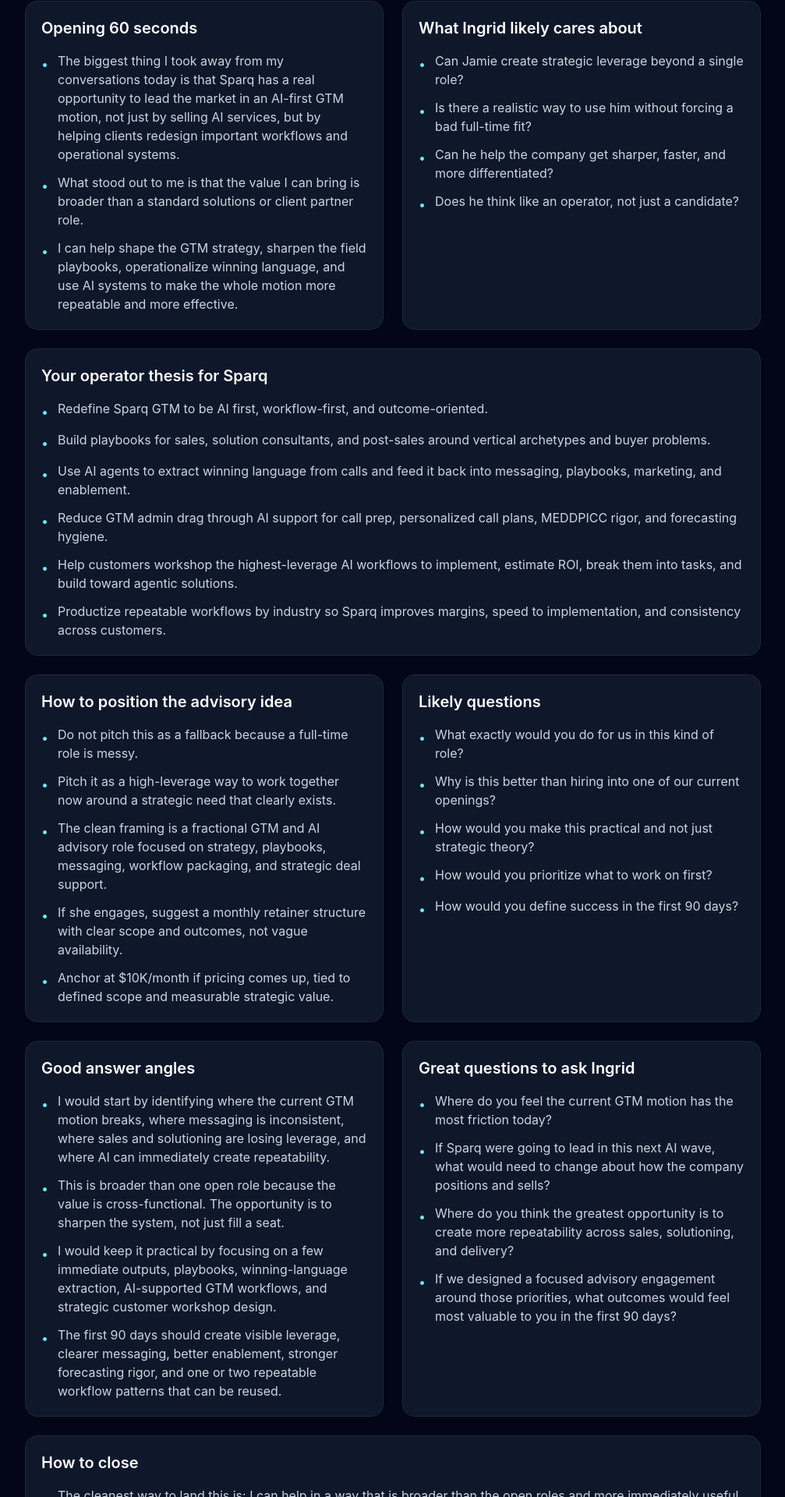
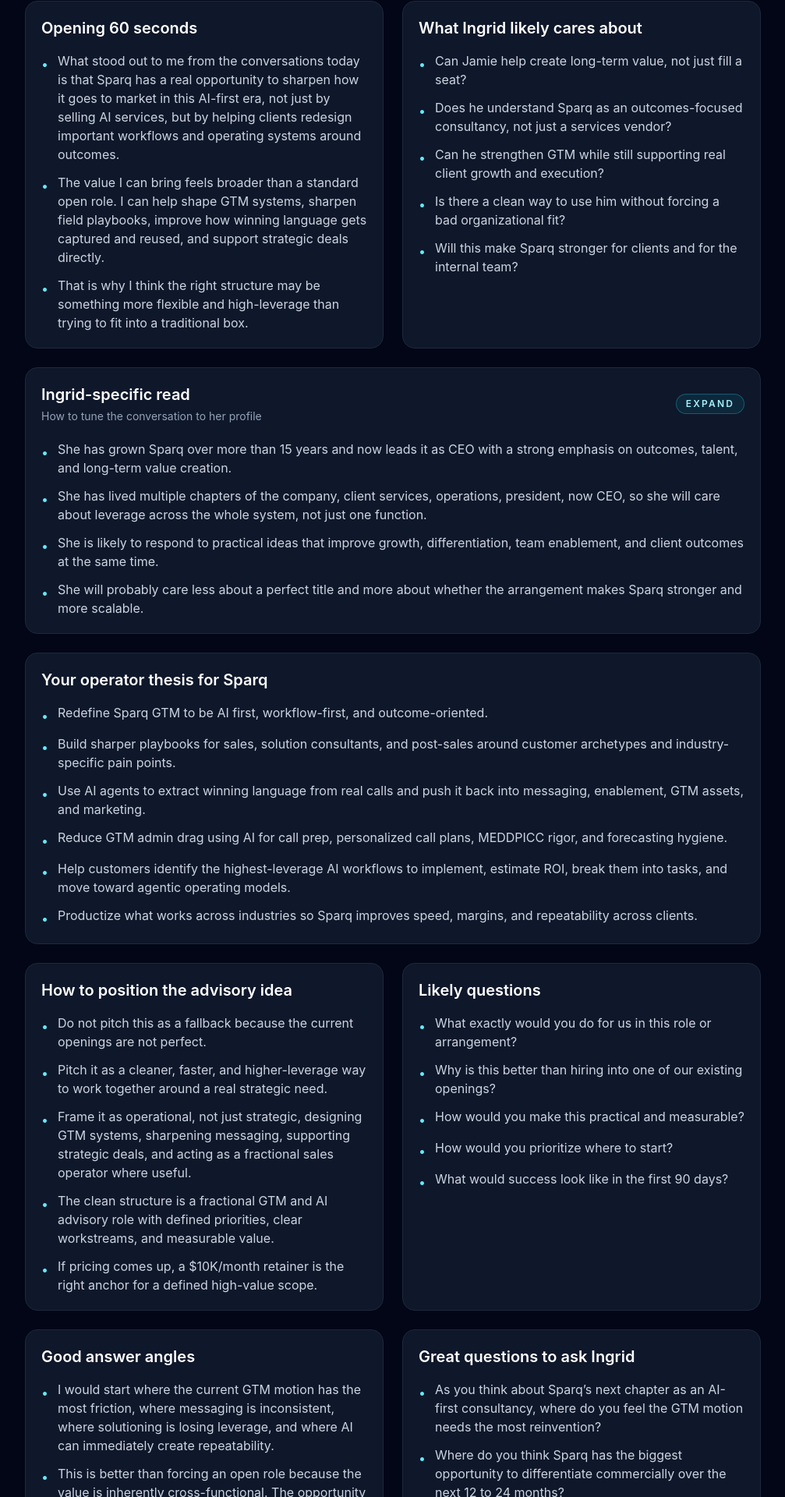
Before and after one commit to JE-MM-754/work-tools, a Next.js app: page /interview/sparq-ingrid-2026-04-07 in a window 1280 px wide. Shown: the part 279-2199 px from the top of the page at 78% size, without its empty margins (136-1143 px from the left). Built offline with nearby package versions, Linux system fonts and the light colour scheme.

Commit message:
Refine Ingrid prep with profile-specific framing

```diff
--- a/src/app/interview/sparq-ingrid-2026-04-07/page.tsx
+++ b/src/app/interview/sparq-ingrid-2026-04-07/page.tsx
@@ -5,64 +5,72 @@ export const metadata: Metadata = {
   description: 'Prep for Jamie Erickson ahead of his conversation with Ingrid Curtis at Sparq.',
 };
 
-const topMessage = 'The goal is to make Ingrid see a broader AI-first GTM advisory role, not force-fit Jamie into an open box.';
+const topMessage = 'The goal is to make Ingrid see a high-leverage operator role that can sharpen Sparq’s AI-first GTM, not force-fit Jamie into a narrow box.';
 
 const opener = [
-  'The biggest thing I took away from my conversations today is that Sparq has a real opportunity to lead the market in an AI-first GTM motion, not just by selling AI services, but by helping clients redesign important workflows and operational systems.',
-  'What stood out to me is that the value I can bring is broader than a standard solutions or client partner role.',
-  'I can help shape the GTM strategy, sharpen the field playbooks, operationalize winning language, and use AI systems to make the whole motion more repeatable and more effective.',
+  'What stood out to me from the conversations today is that Sparq has a real opportunity to sharpen how it goes to market in this AI-first era, not just by selling AI services, but by helping clients redesign important workflows and operating systems around outcomes.',
+  'The value I can bring feels broader than a standard open role. I can help shape GTM systems, sharpen field playbooks, improve how winning language gets captured and reused, and support strategic deals directly.',
+  'That is why I think the right structure may be something more flexible and high-leverage than trying to fit into a traditional box.'
 ];
 
 const whatIngridLikelyCaresAbout = [
-  'Can Jamie create strategic leverage beyond a single role?',
-  'Is there a realistic way to use him without forcing a bad full-time fit?',
-  'Can he help the company get sharper, faster, and more differentiated?',
-  'Does he think like an operator, not just a candidate?',
+  'Can Jamie help create long-term value, not just fill a seat?',
+  'Does he understand Sparq as an outcomes-focused consultancy, not just a services vendor?',
+  'Can he strengthen GTM while still supporting real client growth and execution?',
+  'Is there a clean way to use him without forcing a bad organizational fit?',
+  'Will this make Sparq stronger for clients and for the internal team?',
+];
+
+const ingridSpecific = [
+  'She has grown Sparq over more than 15 years and now leads it as CEO with a strong emphasis on outcomes, talent, and long-term value creation.',
+  'She has lived multiple chapters of the company, client services, operations, president, now CEO, so she will care about leverage across the whole system, not just one function.',
+  'She is likely to respond to practical ideas that improve growth, differentiation, team enablement, and client outcomes at the same time.',
+  'She will probably care less about a perfect title and more about whether the arrangement makes Sparq stronger and more scalable.',
 ];
 
 const operatorThesis = [
   'Redefine Sparq GTM to be AI first, workflow-first, and outcome-oriented.',
-  'Build playbooks for sales, solution consultants, and post-sales around vertical archetypes and buyer problems.',
-  'Use AI agents to extract winning language from calls and feed it back into messaging, playbooks, marketing, and enablement.',
-  'Reduce GTM admin drag through AI support for call prep, personalized call plans, MEDDPICC rigor, and forecasting hygiene.',
-  'Help customers workshop the highest-leverage AI workflows to implement, estimate ROI, break them into tasks, and build toward agentic solutions.',
-  'Productize repeatable workflows by industry so Sparq improves margins, speed to implementation, and consistency across customers.',
+  'Build sharper playbooks for sales, solution consultants, and post-sales around customer archetypes and industry-specific pain points.',
+  'Use AI agents to extract winning language from real calls and push it back into messaging, enablement, GTM assets, and marketing.',
+  'Reduce GTM admin drag using AI for call prep, personalized call plans, MEDDPICC rigor, and forecasting hygiene.',
+  'Help customers identify the highest-leverage AI workflows to implement, estimate ROI, break them into tasks, and move toward agentic operating models.',
+  'Productize what works across industries so Sparq improves speed, margins, and repeatability across clients.',
 ];
 
 const advisoryAngle = [
-  'Do not pitch this as a fallback because a full-time role is messy.',
-  'Pitch it as a high-leverage way to work together now around a strategic need that clearly exists.',
-  'The clean framing is a fractional GTM and AI advisory role focused on strategy, playbooks, messaging, workflow packaging, and strategic deal support.',
-  'If she engages, suggest a monthly retainer structure with clear scope and outcomes, not vague availability.',
-  'Anchor at $10K/month if pricing comes up, tied to defined scope and measurable strategic value.',
+  'Do not pitch this as a fallback because the current openings are not perfect.',
+  'Pitch it as a cleaner, faster, and higher-leverage way to work together around a real strategic need.',
+  'Frame it as operational, not just strategic, designing GTM systems, sharpening messaging, supporting strategic deals, and acting as a fractional sales operator where useful.',
+  'The clean structure is a fractional GTM and AI advisory role with defined priorities, clear workstreams, and measurable value.',
+  'If pricing comes up, a $10K/month retainer is the right anchor for a defined high-value scope.',
 ];
 
 const likelyQuestions = [
-  'What exactly would you do for us in this kind of role?',
-  'Why is this better than hiring into one of our current openings?',
-  'How would you make this practical and not just strategic theory?',
-  'How would you prioritize what to work on first?',
-  'How would you define success in the first 90 days?',
+  'What exactly would you do for us in this role or arrangement?',
+  'Why is this better than hiring into one of our existing openings?',
+  'How would you make this practical and measurable?',
+  'How would you prioritize where to start?',
+  'What would success look like in the first 90 days?',
 ];
 
 const answerAngles = [
-  'I would start by identifying where the current GTM motion breaks, where messaging is inconsistent, where sales and solutioning are losing leverage, and where AI can immediately create repeatability.',
-  'This is broader than one open role because the value is cross-functional. The opportunity is to sharpen the system, not just fill a seat.',
-  'I would keep it practical by focusing on a few immediate outputs, playbooks, winning-language extraction, AI-supported GTM workflows, and strategic customer workshop design.',
-  'The first 90 days should create visible leverage, clearer messaging, better enablement, stronger forecasting rigor, and one or two repeatable workflow patterns that can be reused.',
+  'I would start where the current GTM motion has the most friction, where messaging is inconsistent, where solutioning is losing leverage, and where AI can immediately create repeatability.',
+  'This is better than forcing an open role because the value is inherently cross-functional. The opportunity is to sharpen the system, not just fill a seat.',
+  'I would keep it measurable by focusing on concrete outputs, playbooks, winning-language capture, GTM workflows, strategic deal support, and one or two repeatable workflow patterns.',
+  'A strong first 90 days should create clearer messaging, better enablement, more disciplined GTM execution, and reusable workflow patterns that improve future client work.',
 ];
 
 const questionsToAsk = [
-  'Where do you feel the current GTM motion has the most friction today?',
-  'If Sparq were going to lead in this next AI wave, what would need to change about how the company positions and sells?',
-  'Where do you think the greatest opportunity is to create more repeatability across sales, solutioning, and delivery?',
-  'If we designed a focused advisory engagement around those priorities, what outcomes would feel most valuable to you in the first 90 days?',
+  'As you think about Sparq’s next chapter as an AI-first consultancy, where do you feel the GTM motion needs the most reinvention?',
+  'Where do you think Sparq has the biggest opportunity to differentiate commercially over the next 12 to 24 months?',
+  'What would make an engagement like this feel obviously valuable to you in the first 90 days?',
+  'If the goal is to create leverage across growth, client outcomes, and internal enablement, where would you want that to show up first?',
 ];
 
 const close = [
-  'The cleanest way to land this is: I can help in a way that is broader than the open roles and more immediately useful than trying to force-fit me.',
-  'If there is mutual interest, I would frame a fractional GTM and AI advisory engagement around a few clear priorities and workstreams.',
-  'This should feel strategic, bounded, and useful, not like random consulting hours.',
+  'The cleanest framing is that I can help in a way that is broader than the open roles and more immediately useful than forcing a narrow fit.',
+  'If there is mutual interest, a fractional GTM and AI advisory structure gives Sparq a way to capture that value quickly.',
+  'That work can still be operational, GTM systems, playbooks, strategic deal support, and even fractional selling where useful, while staying bounded and high leverage.',
 ];
 
 function Card({ title, children }: { title: string; children: React.ReactNode }) {
@@ -71,6 +79,25 @@ function Card({ title, children }: { title: string; children: React.ReactNode })
       <h2 className="text-xl font-semibold text-white">{title}</h2>
       <div className="mt-4">{children}</div>
     </div>
+  );
+}
+
+function ExpandableSection({ title, subtitle, children }: { title: string; subtitle: string; children: React.ReactNode }) {
+  return (
+    <details className="rounded-2xl border border-slate-800 bg-slate-900 p-5" open>
+      <summary className="cursor-pointer list-none">
+        <div className="flex items-center justify-between gap-4">
+          <div>
+            <h2 className="text-xl font-semibold text-white">{title}</h2>
+            <p className="mt-1 text-sm text-slate-400">{subtitle}</p>
+          </div>
+          <span className="rounded-full border border-cyan-400/30 bg-cyan-500/10 px-3 py-1 text-xs font-semibold uppercase tracking-[0.18em] text-cyan-200">
+            Expand
+          </span>
+        </div>
+      </summary>
+      <div className="mt-5">{children}</div>
+    </details>
   );
 }
 
@@ -102,6 +129,16 @@ export default function SparqIngridPrepPage() {
               ))}
             </ul>
           </Card>
+        </div>
+
+        <div className="mt-6">
+          <ExpandableSection title="Ingrid-specific read" subtitle="How to tune the conversation to her profile">
+            <ul className="space-y-3 text-slate-300">
+              {ingridSpecific.map((item) => (
+                <li key={item} className="flex gap-3"><span className="mt-1 text-cyan-300">•</span><span>{item}</span></li>
+              ))}
+            </ul>
+          </ExpandableSection>
         </div>
 
         <div className="mt-6">
```
